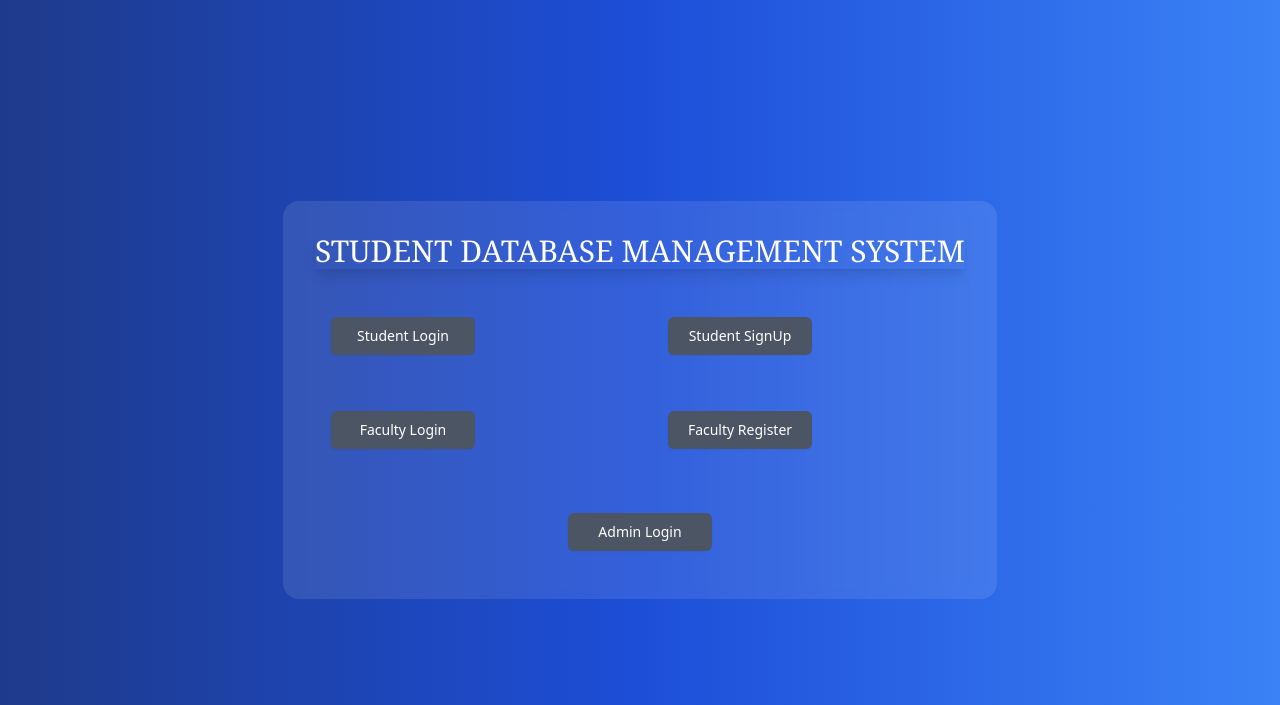
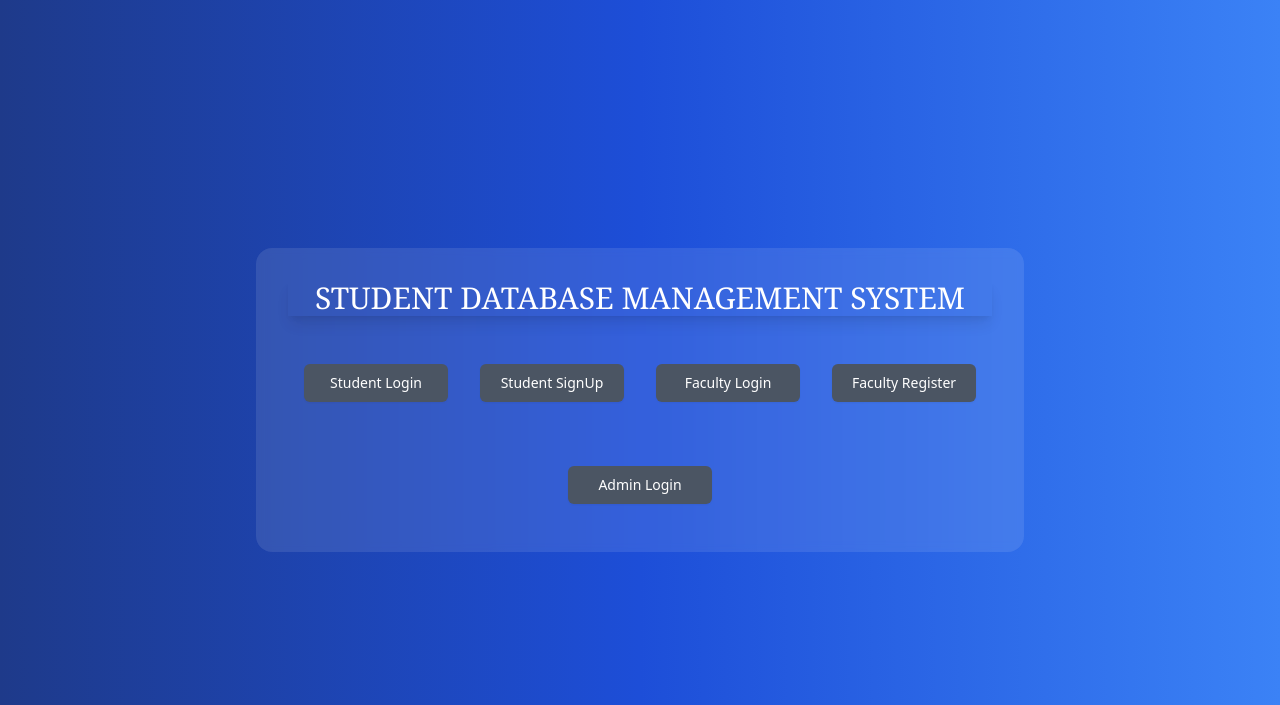
Before and after one commit to itz-ankit/VAT-Project-4th-SEM, a Django app: page / in a window 1280 px wide. Shown: the top 705 px of the page. Run offline with Django 5.2, Linux system fonts and the light colour scheme.

Commit message:
Update home.html to improve button styling and layout

```diff
--- a/student_attendance_sys/student_app/templates/home.html
+++ b/student_attendance_sys/student_app/templates/home.html
@@ -20,7 +20,7 @@
                 Student Database Management System
               </h1>
         </div>
-        <div class="grid grid-cols-1 md:grid-cols-2 gap-6">
+        <div class="flex justify-between">
             <div>
               <a href="studentLogin"
                 class="w-36 m-4 inline-flex justify-center py-2 px-4 border border-transparent shadow-sm text-sm font-medium rounded-md text-white bg-gray-600 hover:bg-gray-700 focus:outline-none focus:ring-2 focus:ring-offset-2 focus:ring-gray-500"
```
